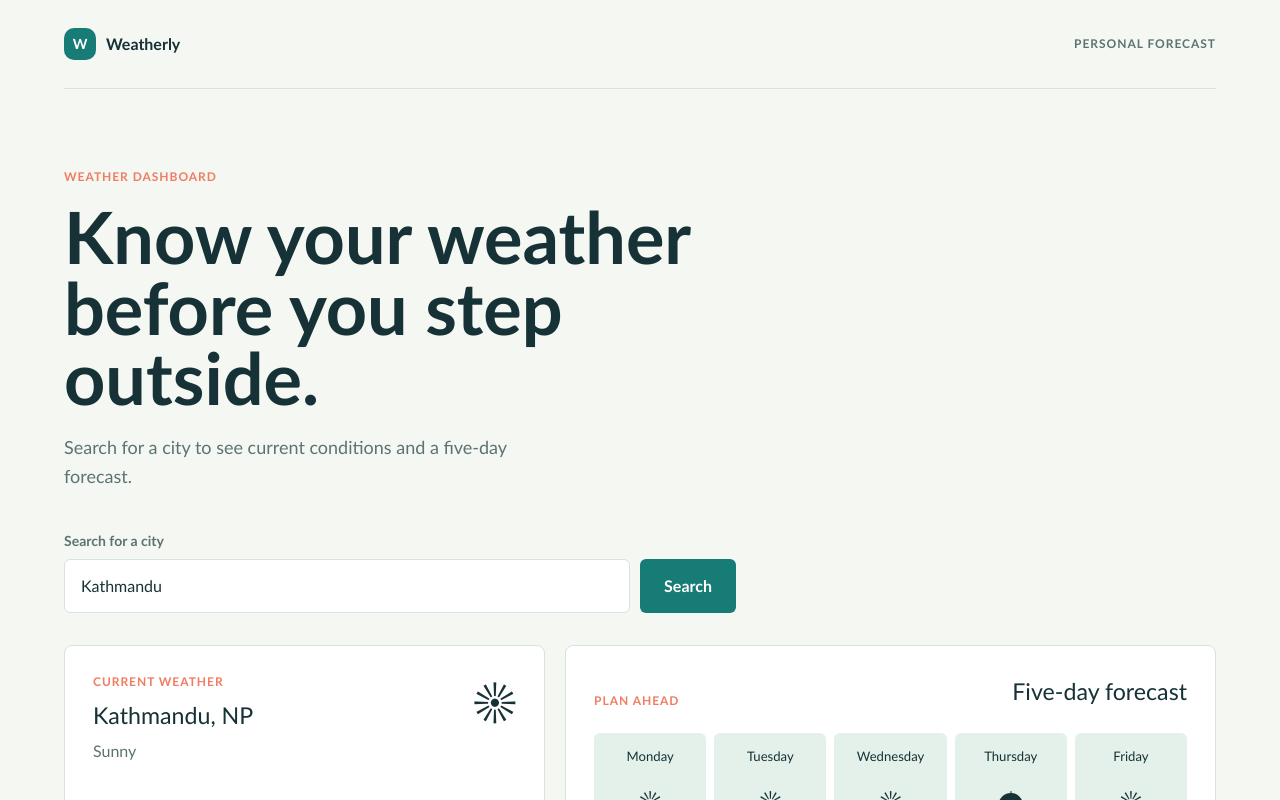
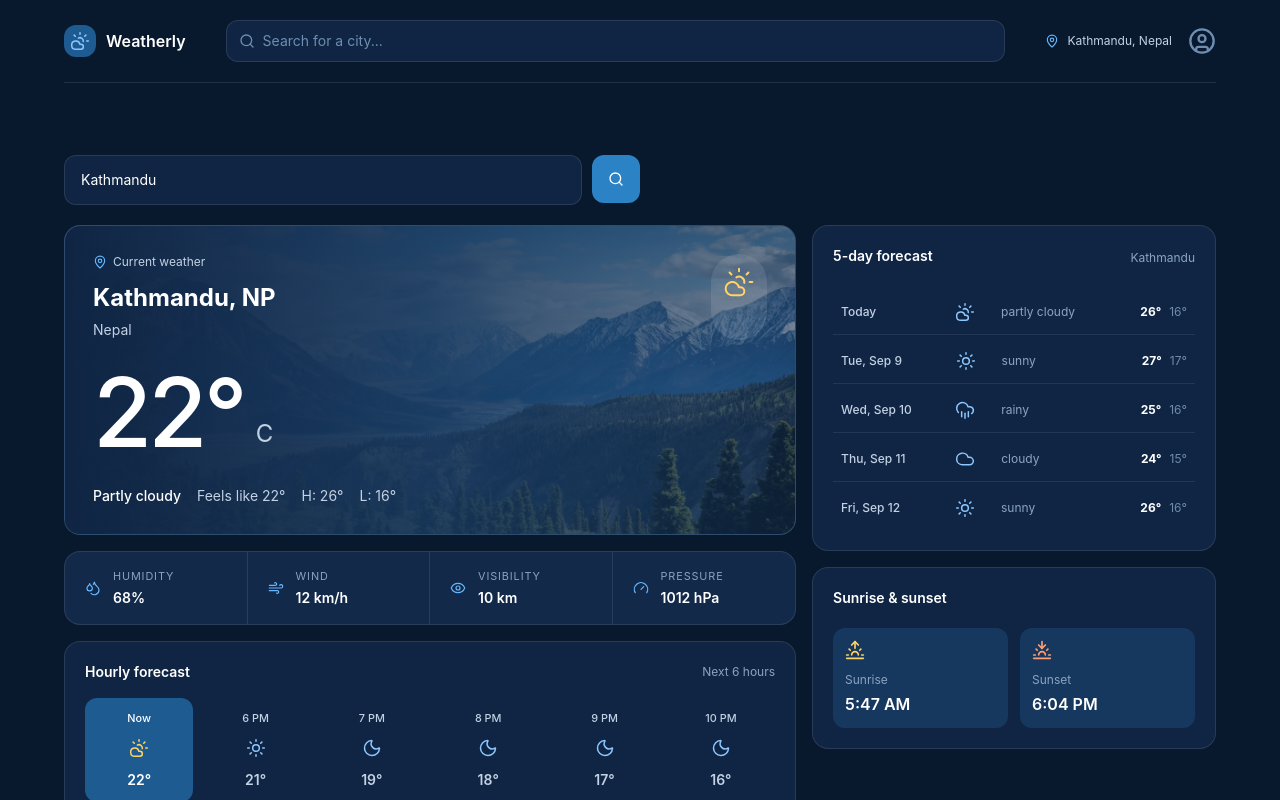
Before and after one commit to SandeshKhadka77/weather_app, a React (Vite) app: page / in a window 1280 px wide. Shown: the top 800 px of the page. Built offline with nearby package versions, Linux system fonts and the light colour scheme.

Commit message:
add weather ui

```diff
--- a/package.json
+++ b/package.json
@@ -10,6 +10,7 @@
     "preview": "vite preview"
   },
   "dependencies": {
+    "lucide-react": "^1.42.0",
     "react": "^19.2.8",
     "react-dom": "^19.2.8"
   },
--- a/src/App.tsx
+++ b/src/App.tsx
@@ -1,7 +1,10 @@
 import { useState } from 'react'
+import { Sunrise, Sunset } from 'lucide-react'
 import Header from './components/Header'
 import ForecastList from './components/ForecastList'
+import HourlyForecast from './components/HourlyForecast'
 import SearchBar from './components/SearchBar'
+import WeatherDetails from './components/WeatherDetails'
 import WeatherCard from './components/WeatherCard'
 
 function App() {
@@ -9,11 +12,20 @@ function App() {
   const [selectedCity, setSelectedCity] = useState('Kathmandu')
 
   const forecast = [
-    { day: 'Monday', condition: 'Sunny', high: 24, low: 16 },
-    { day: 'Tuesday', condition: 'Sunny', high: 25, low: 17 },
-    { day: 'Wednesday', condition: 'Cloudy', high: 22, low: 15 },
-    { day: 'Thursday', condition: 'Rainy', high: 19, low: 14 },
-    { day: 'Friday', condition: 'Sunny', high: 23, low: 15 },
+    { day: 'Today', condition: 'partly-cloudy' as const, high: 26, low: 16 },
+    { day: 'Tue, Sep 9', condition: 'sunny' as const, high: 27, low: 17 },
+    { day: 'Wed, Sep 10', condition: 'rainy' as const, high: 25, low: 16 },
+    { day: 'Thu, Sep 11', condition: 'cloudy' as const, high: 24, low: 15 },
+    { day: 'Fri, Sep 12', condition: 'sunny' as const, high: 26, low: 16 },
+  ]
+
+  const hourlyForecast = [
+    { time: 'Now', condition: 'partly-cloudy' as const, temperature: 22 },
+    { time: '6 PM', condition: 'sunny' as const, temperature: 21 },
+    { time: '7 PM', condition: 'night' as const, temperature: 19 },
+    { time: '8 PM', condition: 'night' as const, temperature: 18 },
+    { time: '9 PM', condition: 'night' as const, temperature: 17 },
+    { time: '10 PM', condition: 'night' as const, temperature: 16 },
   ]
 
   function handleSearch(): void {
@@ -25,35 +37,28 @@ function App() {
   }
 
   return (
-    <div className="mx-auto min-h-screen w-[calc(100%-2rem)] max-w-6xl sm:w-[calc(100%-2.5rem)]">
+    <div className="mx-auto min-h-screen w-[calc(100%-2rem)] max-w-6xl text-[#c2d1e3] sm:w-[calc(100%-2.5rem)]">
       <Header />
 
-      <main className="py-14 sm:py-20">
-        <section className="max-w-2xl" aria-labelledby="page-title">
-          <p className="mb-4 text-xs font-bold uppercase tracking-[0.08em] text-[#f07c62]">Weather dashboard</p>
-          <h1 className="mb-5 max-w-2xl text-5xl font-bold leading-[0.98] tracking-normal sm:text-7xl" id="page-title">Know your weather before you step outside.</h1>
-          <p className="max-w-lg text-base leading-relaxed text-[#5c7373] sm:text-lg">
-            Search for a city to see current conditions and a five-day forecast.
-          </p>
-        </section>
+      <main className="py-8 sm:py-10">
+        <SearchBar city={searchCity} onCityChange={setSearchCity} onSearch={handleSearch} />
 
-        <SearchBar
-          city={searchCity}
-          onCityChange={setSearchCity}
-          onSearch={handleSearch}
-        />
-
-        <div className="mt-8 grid gap-5 lg:grid-cols-[0.85fr_1.15fr]">
-          <WeatherCard
-            city={selectedCity}
-            country="NP"
-            temperature={22}
-            condition="Sunny"
-            humidity={48}
-            windSpeed={12}
-            feelsLike={23}
-          />
-          <ForecastList forecast={forecast} />
+        <div className="mt-5 grid min-w-0 gap-4 lg:grid-cols-[minmax(0,1.45fr)_minmax(260px,0.8fr)]">
+          <div className="grid min-w-0 gap-4">
+            <WeatherCard city={selectedCity} country="NP" temperature={22} condition="Partly cloudy" feelsLike={22} />
+            <WeatherDetails humidity={68} windSpeed={12} visibility={10} pressure={1012} />
+            <HourlyForecast hours={hourlyForecast} />
+          </div>
+          <div className="grid min-w-0 content-start gap-4">
+            <ForecastList forecast={forecast} />
+            <section className="rounded-2xl border border-white/10 bg-[#102544] p-5" aria-labelledby="sun-title">
+              <h2 className="mb-5 text-sm font-semibold text-white" id="sun-title">Sunrise & sunset</h2>
+              <div className="grid grid-cols-2 gap-3">
+                <div className="rounded-xl bg-[#17385e] p-3"><Sunrise className="mb-3 size-5 text-[#ffd365]" /><p className="text-xs text-[#8ba3c1]">Sunrise</p><p className="mt-1 font-semibold text-white">5:47 AM</p></div>
+                <div className="rounded-xl bg-[#17385e] p-3"><Sunset className="mb-3 size-5 text-[#ff9e72]" /><p className="text-xs text-[#8ba3c1]">Sunset</p><p className="mt-1 font-semibold text-white">6:04 PM</p></div>
+              </div>
+            </section>
+          </div>
         </div>
       </main>
     </div>
--- a/src/components/ForecastList.tsx
+++ b/src/components/ForecastList.tsx
@@ -1,6 +1,8 @@
+import { Cloud, CloudRain, CloudSun, Sun } from 'lucide-react'
+
 interface ForecastDay {
   day: string
-  condition: string
+  condition: 'sunny' | 'partly-cloudy' | 'cloudy' | 'rainy'
   high: number
   low: number
 }
@@ -10,24 +12,27 @@ interface ForecastListProps {
 }
 
 function ForecastList({ forecast }: ForecastListProps) {
+  const weatherIcons = { sunny: Sun, 'partly-cloudy': CloudSun, cloudy: Cloud, rainy: CloudRain }
+
   return (
-    <section className="min-w-0 rounded-lg border border-[#d7e3dc] bg-white p-5 sm:p-7" aria-labelledby="forecast-title">
+    <section className="min-w-0 rounded-2xl border border-white/10 bg-[#102544] p-4 sm:p-5" aria-labelledby="forecast-title">
       <div className="mb-6 flex items-end justify-between">
-        <p className="mb-0 text-xs font-bold uppercase tracking-[0.08em] text-[#f07c62]">Plan ahead</p>
-        <h2 className="mb-0 text-[1.45rem]" id="forecast-title">Five-day forecast</h2>
+        <h2 className="mb-0 text-sm font-semibold text-white" id="forecast-title">5-day forecast</h2>
+        <span className="text-xs text-[#8ba3c1]">Kathmandu</span>
       </div>
 
-      <div className="grid min-w-0 grid-cols-5 gap-2 overflow-x-auto pb-1 max-[640px]:grid-cols-[repeat(5,minmax(92px,1fr))]">
+      <div className="grid min-w-0 gap-1">
         {forecast.map((day) => (
-          <article className="min-w-0 rounded-md bg-[#e4f1eb] px-2 py-3.5 text-center" key={day.day}>
-            <h3 className="mb-4 text-[0.82rem]">{day.day}</h3>
-            <span className="mb-3 block text-3xl" role="img" aria-label={day.condition}>
-              {day.condition === 'Rainy' ? '☂' : '☀'}
-            </span>
-            <p className="mb-4 overflow-hidden text-ellipsis whitespace-nowrap text-xs text-[#5c7373]">{day.condition}</p>
-            <div className="flex items-baseline justify-center gap-1 text-xs">
-              <strong>{day.high}°</strong>
-              <span>{day.low}°</span>
+          <article className="grid grid-cols-[minmax(72px,0.8fr)_34px_1fr_auto] items-center gap-3 border-b border-white/8 px-2 py-3 last:border-b-0" key={day.day}>
+            <h3 className="text-xs font-medium text-[#c2d1e3]">{day.day}</h3>
+            {(() => {
+              const Icon = weatherIcons[day.condition]
+              return <Icon className="size-5 text-[#8dc7ff]" strokeWidth={1.8} aria-label={day.condition} />
+            })()}
+            <p className="truncate text-xs text-[#8ba3c1]">{day.condition.replace('-', ' ')}</p>
+            <div className="flex items-baseline gap-2 text-xs">
+              <strong className="text-white">{day.high}°</strong>
+              <span className="text-[#718baa]">{day.low}°</span>
             </div>
           </article>
         ))}
--- a/src/components/Header.tsx
+++ b/src/components/Header.tsx
@@ -1,14 +1,25 @@
+import { CloudSun, MapPin, Search, UserCircle } from 'lucide-react'
+
 function Header() {
   return (
-    <header className="flex items-center justify-between border-b border-[#d7e3dc] py-5 sm:py-7">
-      <a className="inline-flex items-center gap-2.5 font-bold text-[#163236] no-underline" href="/" aria-label="Weather app home">
-        <span className="grid size-8 place-items-center rounded-[10px] bg-[#177b76] text-sm text-white" aria-hidden="true">
-          W
+    <header className="flex flex-wrap items-center gap-4 border-b border-white/10 py-4 sm:flex-nowrap sm:py-5">
+      <a className="inline-flex shrink-0 items-center gap-2.5 font-semibold text-white no-underline" href="/" aria-label="Weather app home">
+        <span className="grid size-8 place-items-center rounded-xl bg-[#1d5b91] text-[#8dc7ff]" aria-hidden="true">
+          <CloudSun className="size-5" strokeWidth={1.8} />
         </span>
         <span>Weatherly</span>
       </a>
 
-      <span className="text-xs font-bold uppercase tracking-[0.08em] text-[#5c7373] max-[640px]:hidden">Personal forecast</span>
+      <div className="order-3 flex w-full flex-1 items-center gap-2 rounded-xl border border-white/10 bg-[#102544] px-3 py-2.5 sm:order-2 sm:mx-6 sm:w-auto">
+        <Search className="size-4 text-[#6d8eb2]" aria-hidden="true" />
+        <input className="min-w-0 flex-1 bg-transparent text-sm text-white outline-none placeholder:text-[#6d8eb2]" type="search" placeholder="Search for a city..." aria-label="Search for a city" />
+      </div>
+
+      <div className="order-2 ml-auto flex items-center gap-2 text-xs text-[#c2d1e3] sm:order-3">
+        <MapPin className="size-3.5 text-[#66b7ff]" aria-hidden="true" />
+        <span>Kathmandu, Nepal</span>
+        <UserCircle className="ml-2 size-7 text-[#6d8eb2]" aria-label="User profile" />
+      </div>
     </header>
   )
 }
--- /dev/null
+++ b/src/components/HourlyForecast.tsx
@@ -0,0 +1,47 @@
+import { Cloud, CloudRain, CloudSun, Moon, Sun } from 'lucide-react'
+
+interface HourlyForecastItem {
+  time: string
+  condition: 'sunny' | 'partly-cloudy' | 'cloudy' | 'rainy' | 'night'
+  temperature: number
+}
+
+interface HourlyForecastProps {
+  hours: HourlyForecastItem[]
+}
+
+const weatherIcons = {
+  sunny: Sun,
+  'partly-cloudy': CloudSun,
+  cloudy: Cloud,
+  rainy: CloudRain,
+  night: Moon,
+}
+
+function HourlyForecast({ hours }: HourlyForecastProps) {
+  return (
+    <section className="min-w-0 rounded-2xl border border-white/10 bg-[#102544] p-4 sm:p-5" aria-labelledby="hourly-title">
+      <div className="mb-4 flex items-center justify-between">
+        <h2 className="text-sm font-semibold text-white" id="hourly-title">Hourly forecast</h2>
+        <span className="text-xs text-[#8ba3c1]">Next 6 hours</span>
+      </div>
+
+      <div className="flex gap-2 overflow-x-auto pb-1">
+        {hours.map((hour, index) => {
+          const Icon = weatherIcons[hour.condition]
+          const isCurrentHour = index === 0
+
+          return (
+            <article className={`min-w-17 flex-1 rounded-xl px-2 py-3 text-center ${isCurrentHour ? 'bg-[#1d5b91] text-white' : 'text-[#c2d1e3]'}`} key={hour.time}>
+              <p className="text-[0.68rem] font-medium">{hour.time}</p>
+              <Icon className={`mx-auto my-3 size-5 ${isCurrentHour ? 'text-[#ffd365]' : 'text-[#8dc7ff]'}`} strokeWidth={1.8} aria-hidden="true" />
+              <p className="text-sm font-semibold">{hour.temperature}°</p>
+            </article>
+          )
+        })}
+      </div>
+    </section>
+  )
+}
+
+export default HourlyForecast
--- a/src/components/SearchBar.tsx
+++ b/src/components/SearchBar.tsx
@@ -1,3 +1,5 @@
+import { Search } from 'lucide-react'
+
 interface SearchBarProps {
   city: string
   onCityChange: (city: string) => void
@@ -7,24 +9,24 @@ interface SearchBarProps {
 function SearchBar({ city, onCityChange, onSearch }: SearchBarProps) {
   return (
     <form
-      className="mt-10 max-w-2xl"
+      className="mt-8 max-w-xl"
       onSubmit={(event) => {
         event.preventDefault()
         onSearch()
       }}
     >
-      <label className="mb-2 block text-sm font-bold text-[#5c7373]" htmlFor="city-search">Search for a city</label>
-      <div className="flex gap-2.5 max-[640px]:flex-col">
+      <label className="sr-only" htmlFor="city-search">Search for a city</label>
+      <div className="flex gap-2.5">
         <input
           id="city-search"
           name="city"
           type="search"
           value={city}
           onChange={(event) => onCityChange(event.target.value)}
-          className="min-w-0 flex-1 rounded-md border border-[#d7e3dc] bg-white px-4 py-3.5 text-base text-[#163236] outline-none focus-visible:ring-4 focus-visible:ring-[#177b76]/20"
+          className="min-w-0 flex-1 rounded-xl border border-white/10 bg-[#102544] px-4 py-3.5 text-sm text-white outline-none placeholder:text-[#6d8eb2] focus-visible:ring-4 focus-visible:ring-[#42a5f5]/20"
           placeholder="Enter a city"
         />
-        <button className="rounded-md bg-[#177b76] px-6 font-bold text-white transition-colors hover:bg-[#12645f] focus-visible:outline-none focus-visible:ring-4 focus-visible:ring-[#177b76]/20 max-[640px]:min-h-12" type="submit">Search</button>
+        <button className="grid size-12 shrink-0 place-items-center rounded-xl bg-[#2b83c6] text-white transition-colors hover:bg-[#3b94d8] focus-visible:outline-none focus-visible:ring-4 focus-visible:ring-[#42a5f5]/20" type="submit" aria-label="Search"><Search className="size-4" /></button>
       </div>
     </form>
   )
--- a/src/components/WeatherCard.tsx
+++ b/src/components/WeatherCard.tsx
@@ -1,10 +1,11 @@
+import { CloudSun, MapPin } from 'lucide-react'
+import skyImage from '../assets/kathmandu-sky.jpg'
+
 interface WeatherCardProps {
   city: string
   country: string
   temperature: number
   condition: string
-  humidity: number
-  windSpeed: number
   feelsLike: number
 }
 
@@ -13,40 +14,36 @@ function WeatherCard({
   country,
   temperature,
   condition,
-  humidity,
-  windSpeed,
   feelsLike,
 }: WeatherCardProps) {
   return (
-    <section className="rounded-lg border border-[#d7e3dc] bg-white p-5 sm:p-7" aria-labelledby="current-weather-title">
-      <div className="flex justify-between gap-4">
+    <section className="relative min-h-71.25 overflow-hidden rounded-2xl border border-white/10 bg-[#17385e] p-5 sm:p-7" aria-labelledby="current-weather-title">
+      <img className="absolute inset-0 size-full object-cover opacity-45" src={skyImage} alt="Mountain landscape beneath a blue sky" />
+      <div className="absolute inset-0 bg-linear-to-r from-[#102544] via-[#17385e]/80 to-transparent" aria-hidden="true" />
+      <div className="relative flex justify-between gap-4">
         <div>
-          <p className="mb-2 text-xs font-bold uppercase tracking-[0.08em] text-[#f07c62]">Current weather</p>
-          <h2 className="mb-1.5 text-[1.45rem]" id="current-weather-title">
+          <p className="mb-3 flex items-center gap-1.5 text-xs text-[#c2d1e3]"><MapPin className="size-3.5 text-[#66b7ff]" /> Current weather</p>
+          <h2 className="mb-1.5 text-2xl font-bold text-white" id="current-weather-title">
             {city}, {country}
           </h2>
-          <p className="text-[#5c7373]">{condition}</p>
+          <p className="text-sm text-[#c2d1e3]">Nepal</p>
         </div>
-        <span className="text-[3.4rem] leading-none" role="img" aria-label={condition}>
-          ☀
+        <span className="rounded-full bg-white/10 p-3 text-[#ffd365]" role="img" aria-label={condition}>
+          <CloudSun className="size-8" strokeWidth={1.5} />
         </span>
       </div>
 
-      <div className="my-9 flex items-end justify-between">
-        <strong className="text-[4.5rem] leading-[0.9]">{temperature}°</strong>
-        <span className="text-sm text-[#5c7373]">Feels like {feelsLike}°</span>
+      <div className="relative my-8 flex items-end gap-3">
+        <strong className="text-7xl font-medium leading-[0.85] tracking-[-0.04em] text-white sm:text-8xl">{temperature}°</strong>
+        <span className="pb-1 text-2xl text-[#c2d1e3]">C</span>
       </div>
 
-      <dl className="grid grid-cols-2 gap-3">
-        <div className="border-t border-[#d7e3dc] pt-3.5">
-          <dt className="text-xs text-[#5c7373]">Humidity</dt>
-          <dd className="mt-1 font-bold">{humidity}%</dd>
-        </div>
-        <div className="border-t border-[#d7e3dc] pt-3.5">
-          <dt className="text-xs text-[#5c7373]">Wind</dt>
-          <dd className="mt-1 font-bold">{windSpeed} km/h</dd>
-        </div>
-      </dl>
+      <div className="relative flex flex-wrap items-center gap-x-4 gap-y-1 text-sm text-[#c2d1e3]">
+        <span className="font-medium text-white">{condition}</span>
+        <span>Feels like {feelsLike}°</span>
+        <span>H: 26°</span>
+        <span>L: 16°</span>
+      </div>
     </section>
   )
 }
--- /dev/null
+++ b/src/components/WeatherDetails.tsx
@@ -0,0 +1,49 @@
+import { Droplets, Eye, Gauge, Wind } from 'lucide-react'
+
+interface WeatherDetailsProps {
+  humidity: number
+  windSpeed: number
+  visibility: number
+  pressure: number
+}
+
+const metrics = [
+  { label: 'Humidity', icon: Droplets, value: 'humidity' },
+  { label: 'Wind', icon: Wind, value: 'windSpeed' },
+  { label: 'Visibility', icon: Eye, value: 'visibility' },
+  { label: 'Pressure', icon: Gauge, value: 'pressure' },
+] as const
+
+function WeatherDetails({
+  humidity,
+  windSpeed,
+  visibility,
+  pressure,
+}: WeatherDetailsProps) {
+  const values = {
+    humidity: `${humidity}%`,
+    windSpeed: `${windSpeed} km/h`,
+    visibility: `${visibility} km`,
+    pressure: `${pressure} hPa`,
+  }
+
+  return (
+    <section className="grid min-w-0 grid-cols-2 divide-x divide-y divide-white/10 rounded-2xl border border-white/10 bg-[#12294a] sm:grid-cols-4 sm:divide-y-0" aria-label="Weather details">
+      {metrics.map((metric) => {
+        const Icon = metric.icon
+
+        return (
+          <div className="flex items-center gap-3 px-4 py-4 sm:px-5" key={metric.label}>
+            <Icon className="size-4 text-[#66b7ff]" strokeWidth={1.8} aria-hidden="true" />
+            <div>
+              <p className="text-[0.68rem] uppercase tracking-[0.08em] text-[#8ba3c1]">{metric.label}</p>
+              <p className="mt-1 text-sm font-semibold text-white">{values[metric.value]}</p>
+            </div>
+          </div>
+        )
+      })}
+    </section>
+  )
+}
+
+export default WeatherDetails
--- a/src/index.css
+++ b/src/index.css
@@ -1,9 +1,9 @@
 @import 'tailwindcss';
 
 :root {
-  font-family: 'Avenir Next', 'Trebuchet MS', sans-serif;
-  color: #163236;
-  background: #f4f7f2;
+  font-family: Inter, ui-sans-serif, system-ui, sans-serif;
+  color: #c2d1e3;
+  background: #08182d;
   font-synthesis: none;
   text-rendering: optimizeLegibility;
   -webkit-font-smoothing: antialiased;
@@ -17,4 +17,5 @@ body {
   min-width: 320px;
   min-height: 100vh;
   margin: 0;
+  background: #08182d;
 }
```
Also changed, not shown: src/assets/kathmandu-sky.jpg (added), 1 other file (tests, documents, lock files or other folders).
